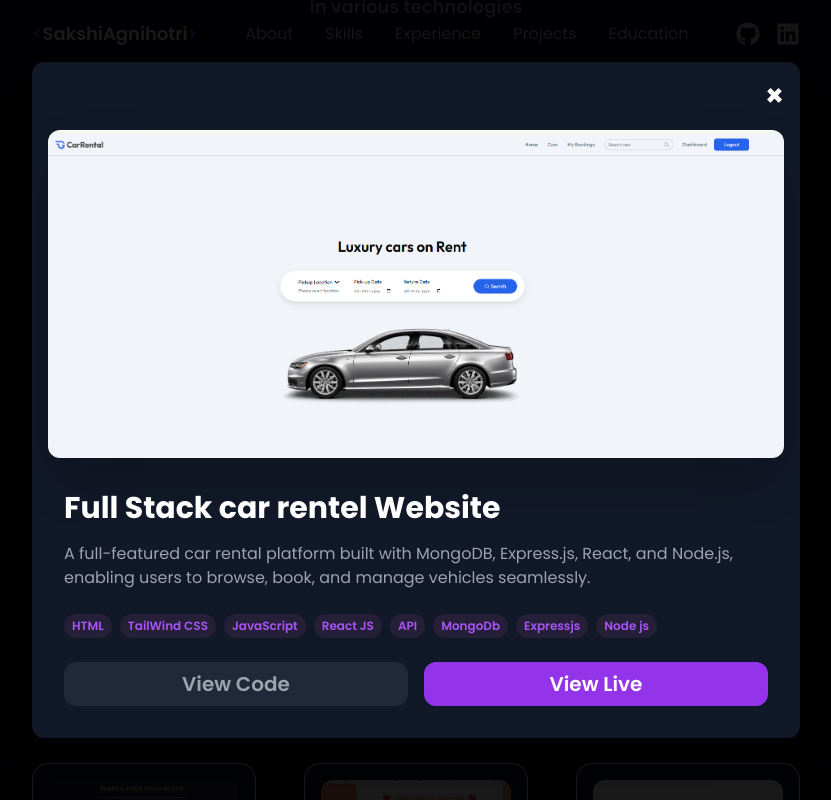
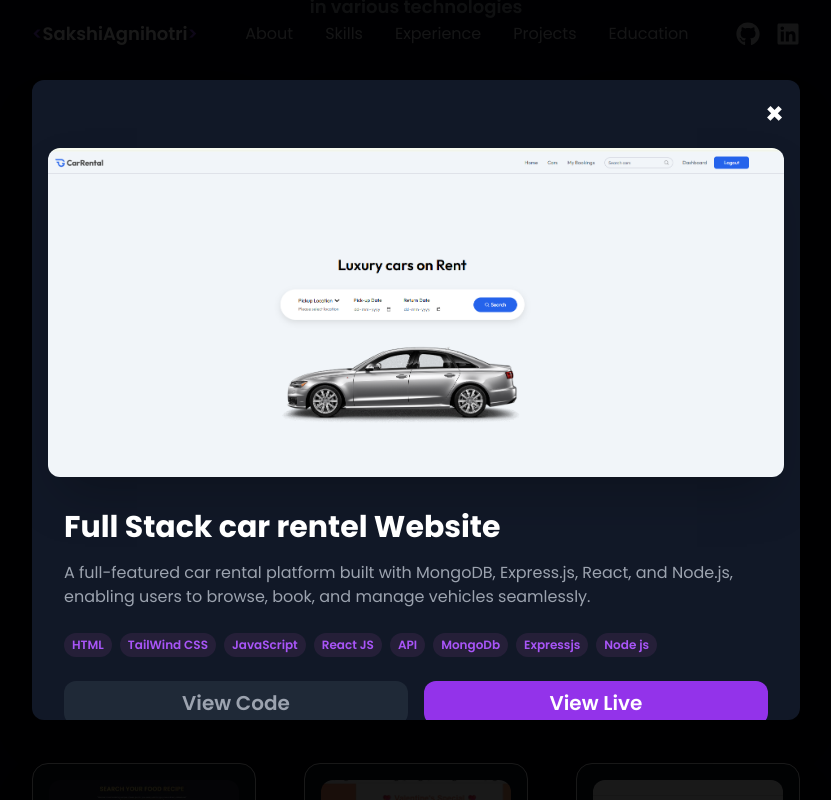
Before and after one commit to Sakshi123-tech/my_updated_portfolio, a React (Vite) app: page / in a window 1280 px wide. Both pictures are taken after a click on the element 368 px from the left and 3341 px from the top of the page. Shown: the part 2941-3741 px from the top of the page, without its empty margins (224-1055 px from the left). Built offline with nearby package versions, Linux system fonts and the light colour scheme.

Commit message:
Update Work.jsx

```diff
--- a/src/components/Work/Work.jsx
+++ b/src/components/Work/Work.jsx
@@ -67,7 +67,7 @@ const Work = () => {
       {/* Modal Container */}
       {selectedProject && (
         <div className="fixed inset-0 z-50 flex items-center justify-center bg-black bg-opacity-90 p-4">
-          <div className="bg-gray-900 rounded-xl shadow-2xl lg:w-full w-[90%] max-w-3xl overflow-hidden relative">
+          <div className="bg-gray-900 rounded-xl shadow-2xl lg:w-full w-[90%] max-w-3xl overflow-y-auto max-h-[80vh] overflow-hidden relative">
             <div className="flex justify-end p-4">
               <button
                 onClick={handleCloseModal}
```
